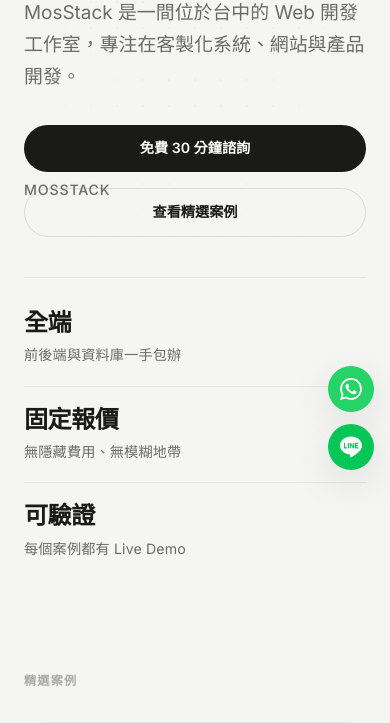
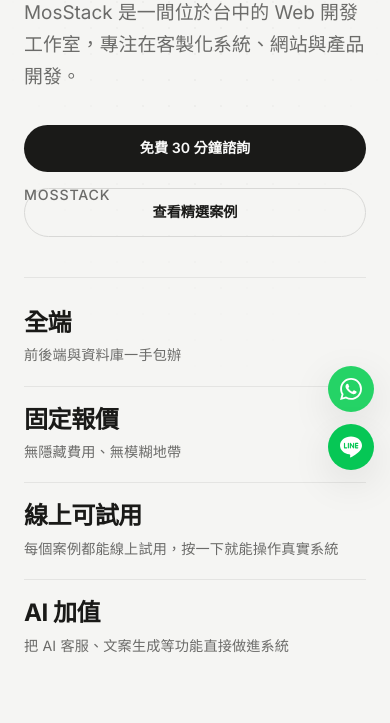
Before and after one commit to BasilWu/BasilWu.github.io, a plain HTML site: page index.html in a window 390 px wide. Shown: the part 358-1081 px from the top of the page. Drawn offline with Linux system fonts and the light colour scheme; a web font is replaced by a local one.

Commit message:
首頁賣點：可驗證改為線上可試用、新增 AI 加值（四欄響應式 2x2/單欄）

```diff
--- a/i18n.js
+++ b/i18n.js
@@ -41,8 +41,10 @@ const I18N = {
     "index.hero.m1.label": "Frontend, backend & database — handled end to end",
     "index.hero.m2.num": "Fixed price",
     "index.hero.m2.label": "No hidden fees, no grey areas",
-    "index.hero.m3.num": "Verifiable",
-    "index.hero.m3.label": "Every case ships with a live demo",
+    "index.hero.m3.num": "Try it live",
+    "index.hero.m3.label": "Every case is live — one click and you're using the real system",
+    "index.hero.m4.num": "AI built in",
+    "index.hero.m4.label": "AI support, copywriting & more — built right into the system",
 
     "index.work.label": "Selected Work",
     "index.c1.title": "Full-Stack E-commerce Platform",
@@ -345,8 +347,10 @@ const I18N = {
     "index.hero.m1.label": "前後端與資料庫一手包辦",
     "index.hero.m2.num": "固定報價",
     "index.hero.m2.label": "無隱藏費用、無模糊地帶",
-    "index.hero.m3.num": "可驗證",
-    "index.hero.m3.label": "每個案例都有 Live Demo",
+    "index.hero.m3.num": "線上可試用",
+    "index.hero.m3.label": "每個案例都能線上試用，按一下就能操作真實系統",
+    "index.hero.m4.num": "AI 加值",
+    "index.hero.m4.label": "把 AI 客服、文案生成等功能直接做進系統",
 
     "index.work.label": "精選案例",
     "index.c1.title": "全端電商平台",
--- a/index.html
+++ b/index.html
@@ -100,8 +100,12 @@
               <span class="hero__metric-label" data-i18n="index.hero.m2.label">無隱藏費用、無模糊地帶</span>
             </div>
             <div class="hero__metric">
-              <span class="hero__metric-num" data-i18n="index.hero.m3.num">可驗證</span>
-              <span class="hero__metric-label" data-i18n="index.hero.m3.label">每個案例都有 Live Demo</span>
+              <span class="hero__metric-num" data-i18n="index.hero.m3.num">線上可試用</span>
+              <span class="hero__metric-label" data-i18n="index.hero.m3.label">每個案例都能線上試用，按一下就能操作真實系統</span>
+            </div>
+            <div class="hero__metric">
+              <span class="hero__metric-num" data-i18n="index.hero.m4.num">AI 加值</span>
+              <span class="hero__metric-label" data-i18n="index.hero.m4.label">把 AI 客服、文案生成等功能直接做進系統</span>
             </div>
           </div>
         </div>
--- a/style.css
+++ b/style.css
@@ -477,7 +477,7 @@ button, a {
 
 .hero__metrics {
   display: grid;
-  grid-template-columns: repeat(3, minmax(0, 1fr));
+  grid-template-columns: repeat(4, minmax(0, 1fr));
   gap: 0;
 }
 
@@ -485,7 +485,7 @@ button, a {
   display: flex;
   flex-direction: column;
   gap: var(--space-2);
-  padding: 0 clamp(var(--space-4), 2.5vw, var(--space-8));
+  padding: 0 clamp(var(--space-3), 1.8vw, var(--space-6));
 }
 
 .hero__metric:first-child {
@@ -509,6 +509,31 @@ button, a {
   color: var(--color-text-muted);
   letter-spacing: 0.01em;
   line-height: 1.5;
+}
+
+/* 平板：4 欄太擠，改 2x2 */
+@media (max-width: 900px) {
+  .hero__metrics {
+    grid-template-columns: repeat(2, minmax(0, 1fr));
+    gap: var(--space-5) 0;
+  }
+  .hero__metric {
+    padding: 0 clamp(var(--space-4), 2.5vw, var(--space-8));
+  }
+  .hero__metric:first-child {
+    padding-left: 0;
+  }
+  /* 重設邊框：只在同一列的右側欄加左線 */
+  .hero__metric + .hero__metric {
+    border-left: none;
+  }
+  .hero__metric:nth-child(2),
+  .hero__metric:nth-child(4) {
+    border-left: 1px solid var(--color-divider);
+  }
+  .hero__metric:nth-child(3) {
+    padding-left: 0;
+  }
 }
 
 @media (max-width: 600px) {
@@ -516,10 +541,14 @@ button, a {
     grid-template-columns: 1fr;
     gap: var(--space-5);
   }
-  .hero__metric {
+  .hero__metric,
+  .hero__metric:first-child,
+  .hero__metric:nth-child(3) {
     padding: 0;
   }
-  .hero__metric + .hero__metric {
+  .hero__metric + .hero__metric,
+  .hero__metric:nth-child(2),
+  .hero__metric:nth-child(4) {
     border-left: none;
     border-top: 1px solid var(--color-divider);
     padding-top: var(--space-5);
```
